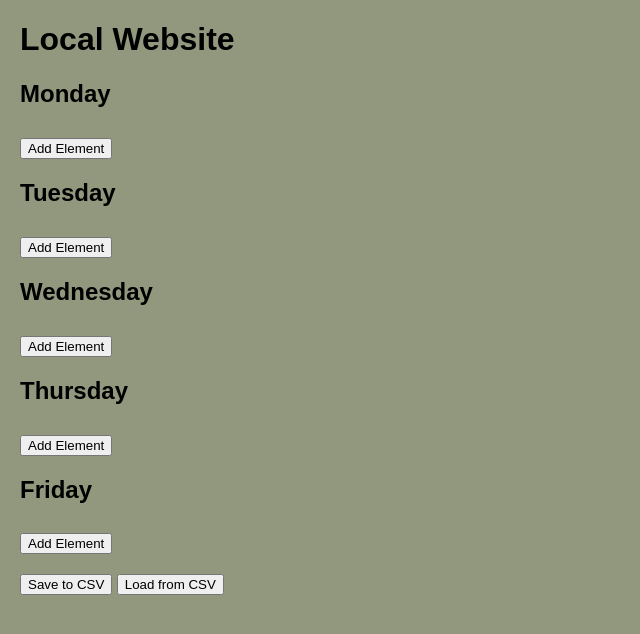
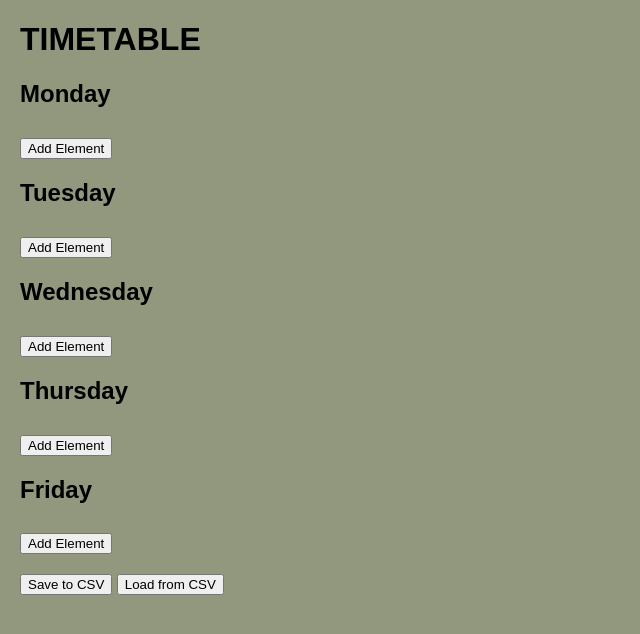
Before and after one commit to DeRookie-git/tvarkarastis, a plain HTML site: page index.html in a window 1280 px wide. Shown: the whole page, without its empty margins (0-640 px from the left). Drawn offline with Linux system fonts and the light colour scheme.

```diff
--- a/index.html
+++ b/index.html
@@ -8,7 +8,7 @@
 </head>
 <body>
 
-    <h1>Local Website</h1>
+    <h1>TIMETABLE</h1>
 
     <!-- Days -->
     <div class="day-container" id="Monday">
```
Also changed, not shown: 1 other file.
